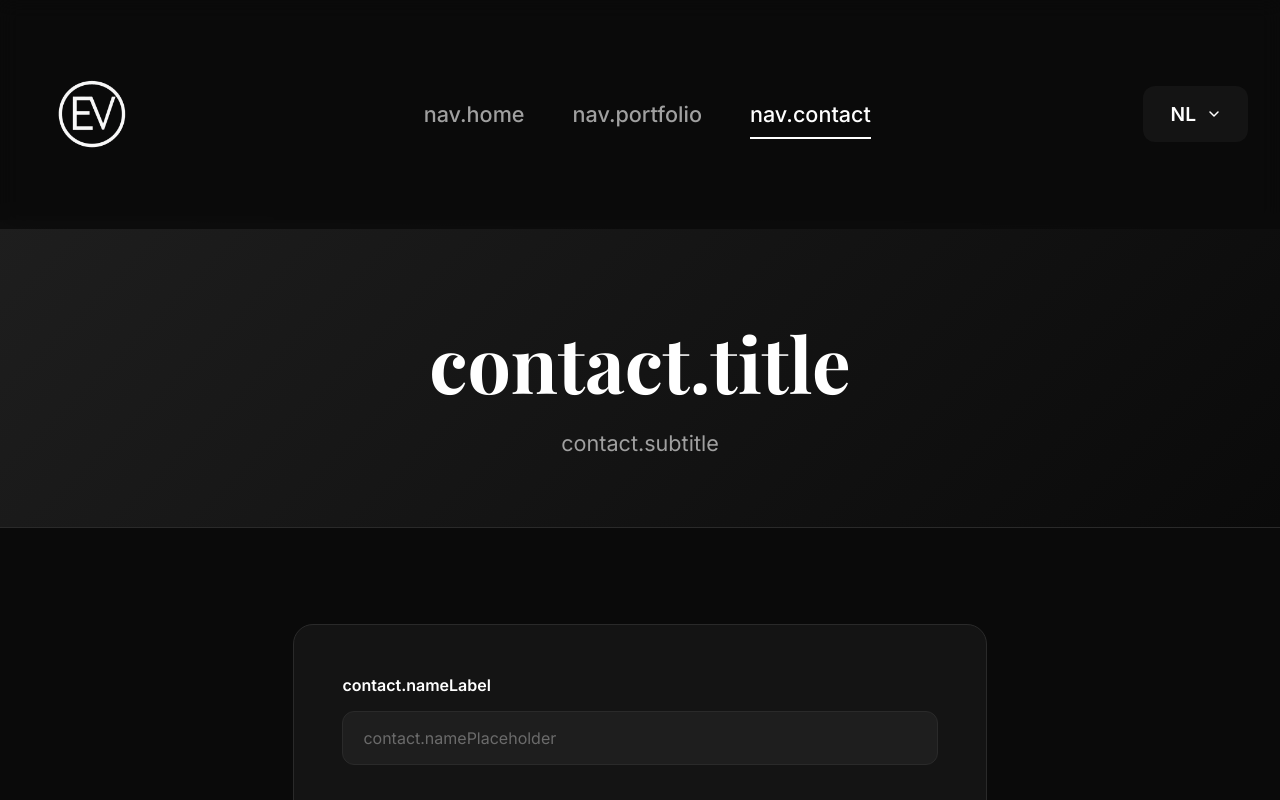
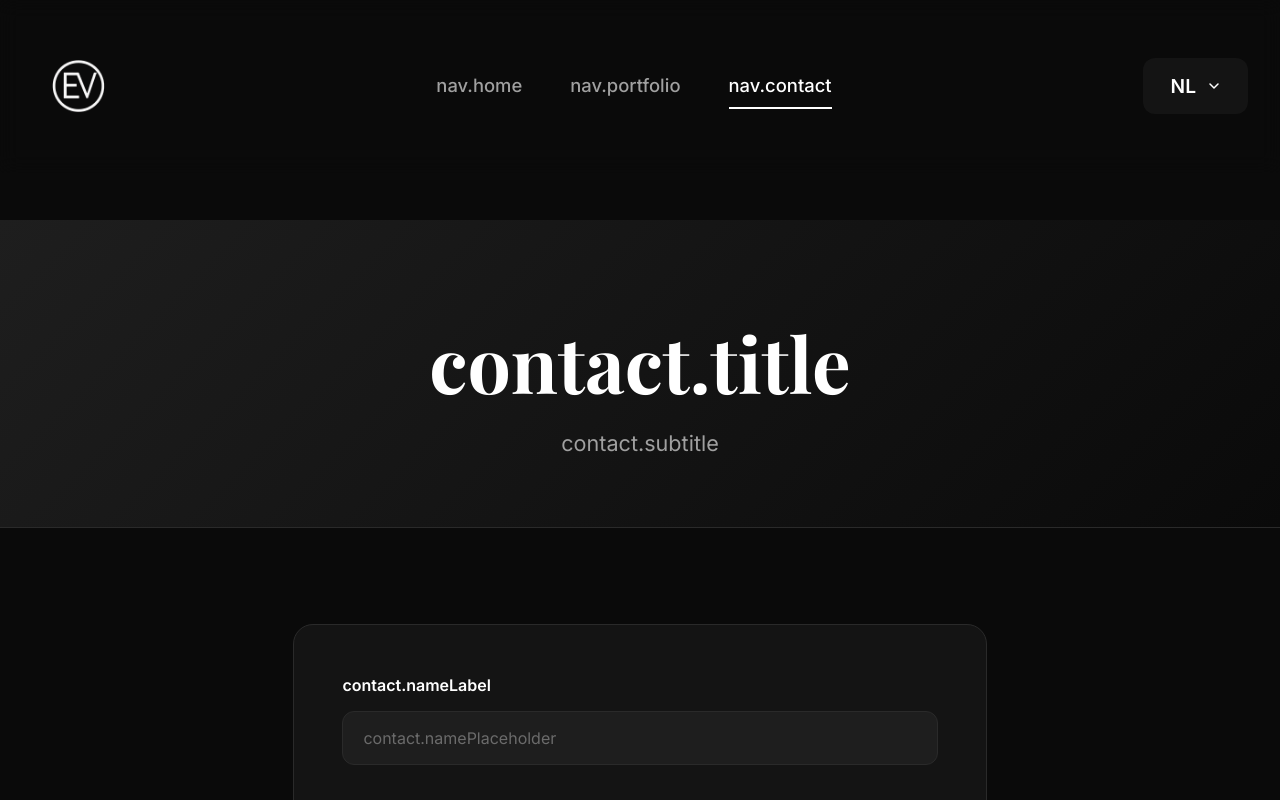
Before and after one commit to emreozerb/EMREVISUALS_FRONTEND, a React (Vite) app: page /contact in a window 1280 px wide. Shown: the top 800 px of the page. Built offline with nearby package versions, Linux system fonts and the light colour scheme; the HTML template or start-up script is replaced by a standard one.

Commit message:
header size fix

```diff
--- a/src/components/Header.css
+++ b/src/components/Header.css
@@ -20,12 +20,12 @@
   display: flex;
   align-items: center;
   justify-content: space-between;
-  padding: 1.5rem 0;
+  padding: 1rem 0;
   transition: padding 0.3s ease;
 }
 
 .header.scrolled .header-content {
-  padding: 1rem 0;
+  padding: 0.75rem 0;
 }
 
 .logo {
@@ -34,13 +34,13 @@
 }
 
 .logo-image {
-  height: 180px;
+  height: 140px;
   width: auto;
   transition: all 0.3s ease;
 }
 
 .header.scrolled .logo-image {
-  height: 120px;
+  height: 90px;
 }
 
 .nav-desktop {
@@ -51,7 +51,7 @@
 
 .nav-link {
   position: relative;
-  font-size: 1.35rem;
+  font-size: 1.15rem;
   font-weight: 500;
   padding: 0.5rem 0;
   color: var(--text-secondary);
@@ -222,19 +222,19 @@
   }
 
   .logo-image {
-    height: 90px;
+    height: 70px;
   }
 
   .header.scrolled .logo-image {
-    height: 65px;
+    height: 50px;
   }
 
   .header-content {
-    padding: 1rem 0;
+    padding: 0.75rem 0;
   }
 
   .header.scrolled .header-content {
-    padding: 0.75rem 0;
+    padding: 0.5rem 0;
   }
 }
 
```
Also changed, not shown: .claude/settings.local.json.
